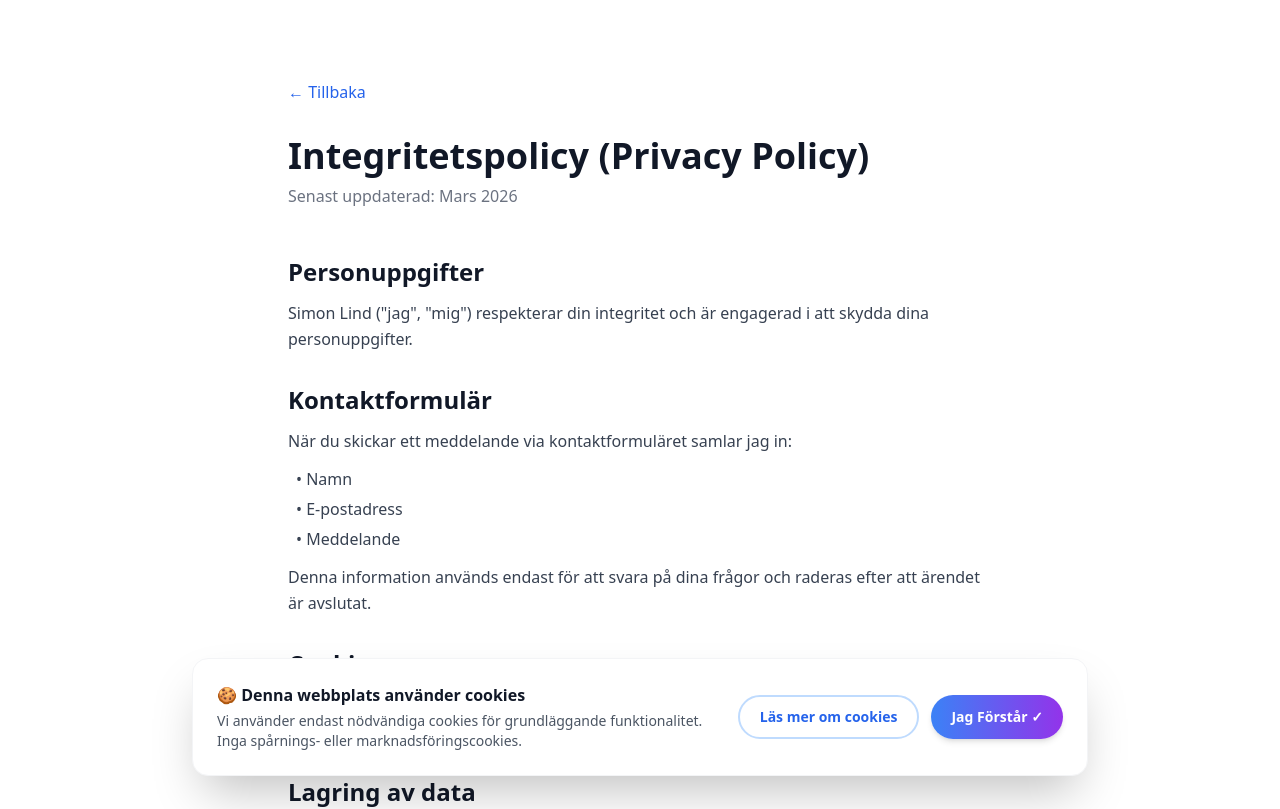
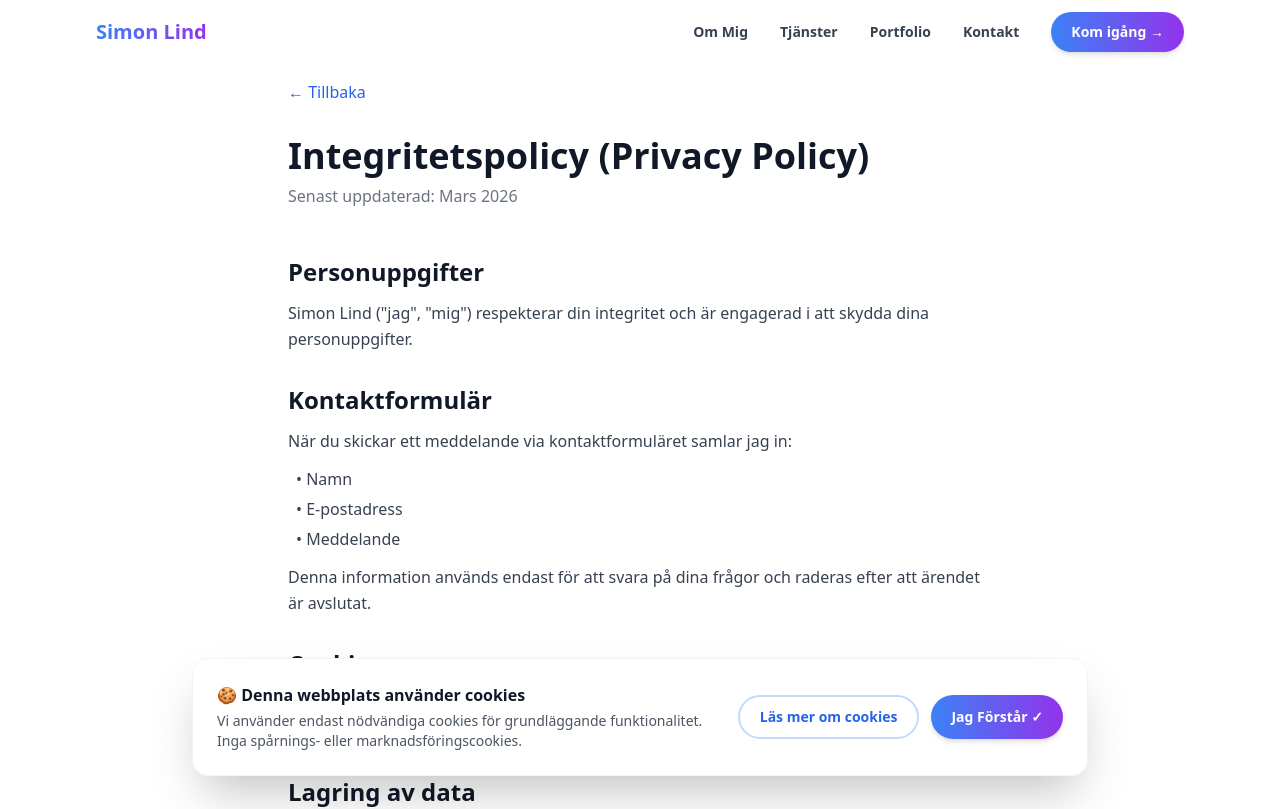
Before and after one commit to bellemartineebusiness/SimonLind, a Next.js app: page /privacy in a window 1280 px wide. Shown: the top 809 px of the page. Built offline with nearby package versions, Linux system fonts and the light colour scheme.

Commit message:
Add Navbar, fix animation delays, scroll-padding for Simon Lind portfolio
Co-authored-by: bellemartineebusiness <237834603+bellemartineebusiness@users.noreply.github.com>

```diff
--- a/app/globals.css
+++ b/app/globals.css
@@ -4,6 +4,7 @@
 
 html {
   scroll-behavior: smooth;
+  scroll-padding-top: 4rem;
 }
 
 @layer base {
@@ -12,3 +13,12 @@ html {
     font-family: 'Inter', ui-sans-serif, system-ui, -apple-system, BlinkMacSystemFont, 'Segoe UI', Roboto, 'Helvetica Neue', Arial, sans-serif;
   }
 }
+
+@layer utilities {
+  .animation-delay-2000 {
+    animation-delay: 2s;
+  }
+  .animation-delay-4000 {
+    animation-delay: 4s;
+  }
+}
--- a/app/layout.tsx
+++ b/app/layout.tsx
@@ -1,6 +1,7 @@
 import type { Metadata } from 'next'
 import './globals.css'
 import CookieBanner from '@/components/CookieBanner'
+import Navbar from '@/components/Navbar'
 
 export const metadata: Metadata = {
   title: 'Simon Lind - Webbutvecklare | Moderna Hemsidor',
@@ -21,6 +22,7 @@ export default function RootLayout({
   return (
     <html lang="sv">
       <body className="font-sans">
+        <Navbar />
         {children}
         <CookieBanner />
       </body>
--- a/components/Hero.tsx
+++ b/components/Hero.tsx
@@ -1,6 +1,6 @@
 export default function Hero() {
   return (
-    <section className="min-h-screen flex items-center justify-center relative overflow-hidden bg-gradient-to-br from-blue-50 via-white to-purple-50">
+    <section className="min-h-screen flex items-center justify-center relative overflow-hidden bg-gradient-to-br from-blue-50 via-white to-purple-50 pt-16">
       {/* Background decoration */}
       <div className="absolute inset-0 overflow-hidden pointer-events-none">
         <div className="absolute -top-40 -right-40 w-80 h-80 bg-blue-200 rounded-full mix-blend-multiply filter blur-xl opacity-70 animate-blob"></div>
--- /dev/null
+++ b/components/Navbar.tsx
@@ -0,0 +1,126 @@
+'use client'
+
+import { useState, useEffect } from 'react'
+
+const navLinks = [
+  { href: '#om-mig', label: 'Om Mig' },
+  { href: '#tjänster', label: 'Tjänster' },
+  { href: '#portfolio', label: 'Portfolio' },
+  { href: '#kontakt', label: 'Kontakt' },
+]
+
+export default function Navbar() {
+  const [menuOpen, setMenuOpen] = useState(false)
+  const [scrolled, setScrolled] = useState(false)
+
+  useEffect(() => {
+    let rafId: number
+    function handleScroll() {
+      cancelAnimationFrame(rafId)
+      rafId = requestAnimationFrame(() => {
+        setScrolled(window.scrollY > 20)
+      })
+    }
+    window.addEventListener('scroll', handleScroll, { passive: true })
+    return () => {
+      window.removeEventListener('scroll', handleScroll)
+      cancelAnimationFrame(rafId)
+    }
+  }, [])
+
+  function handleNavClick() {
+    setMenuOpen(false)
+  }
+
+  return (
+    <header
+      className={`fixed top-0 left-0 right-0 z-40 transition-all duration-300 ${
+        scrolled
+          ? 'bg-white/90 backdrop-blur-md shadow-md'
+          : 'bg-transparent'
+      }`}
+    >
+      <div className="max-w-6xl mx-auto px-4 sm:px-6 lg:px-8">
+        <div className="flex items-center justify-between h-16">
+          {/* Logo */}
+          <a
+            href="#"
+            className="text-xl font-bold bg-gradient-to-r from-blue-500 to-purple-600 bg-clip-text text-transparent focus:outline-none focus:ring-2 focus:ring-blue-500 rounded"
+            aria-label="Simon Lind – till toppen"
+            onClick={handleNavClick}
+          >
+            Simon Lind
+          </a>
+
+          {/* Desktop nav */}
+          <nav className="hidden md:flex items-center gap-8" aria-label="Huvudnavigation">
+            {navLinks.map((link) => (
+              <a
+                key={link.href}
+                href={link.href}
+                className="text-sm font-semibold text-gray-700 hover:text-blue-600 transition-colors duration-200 focus:outline-none focus:ring-2 focus:ring-blue-500 rounded"
+              >
+                {link.label}
+              </a>
+            ))}
+            <a
+              href="#kontakt"
+              className="inline-flex items-center justify-center px-5 py-2 text-sm font-semibold text-white bg-gradient-to-r from-blue-500 to-purple-600 rounded-full shadow-md hover:shadow-lg hover:scale-105 transition-all duration-300 min-h-[40px] focus:outline-none focus:ring-2 focus:ring-purple-500"
+              aria-label="Kom igång – scrolla till kontakt"
+            >
+              Kom igång →
+            </a>
+          </nav>
+
+          {/* Mobile hamburger */}
+          <button
+            className="md:hidden inline-flex items-center justify-center w-10 h-10 rounded-lg text-gray-700 hover:bg-gray-100 transition-colors duration-200 focus:outline-none focus:ring-2 focus:ring-blue-500"
+            onClick={() => setMenuOpen((prev) => !prev)}
+            aria-expanded={menuOpen}
+            aria-controls="mobile-menu"
+            aria-label={menuOpen ? 'Stäng meny' : 'Öppna meny'}
+          >
+            {menuOpen ? (
+              <svg className="w-6 h-6" fill="none" stroke="currentColor" viewBox="0 0 24 24" aria-hidden="true">
+                <path strokeLinecap="round" strokeLinejoin="round" strokeWidth={2} d="M6 18L18 6M6 6l12 12" />
+              </svg>
+            ) : (
+              <svg className="w-6 h-6" fill="none" stroke="currentColor" viewBox="0 0 24 24" aria-hidden="true">
+                <path strokeLinecap="round" strokeLinejoin="round" strokeWidth={2} d="M4 6h16M4 12h16M4 18h16" />
+              </svg>
+            )}
+          </button>
+        </div>
+      </div>
+
+      {/* Mobile menu */}
+      {menuOpen && (
+        <div
+          id="mobile-menu"
+          className="md:hidden bg-white/95 backdrop-blur-md border-t border-gray-100 shadow-lg"
+        >
+          <nav className="flex flex-col px-4 py-4 gap-1" aria-label="Mobilnavigation">
+            {navLinks.map((link) => (
+              <a
+                key={link.href}
+                href={link.href}
+                onClick={handleNavClick}
+                className="px-4 py-3 text-base font-semibold text-gray-700 hover:text-blue-600 hover:bg-blue-50 rounded-xl transition-all duration-200 focus:outline-none focus:ring-2 focus:ring-blue-500"
+              >
+                {link.label}
+              </a>
+            ))}
+            <a
+              href="#kontakt"
+              onClick={handleNavClick}
+              className="mt-2 inline-flex items-center justify-center px-5 py-3 text-base font-semibold text-white bg-gradient-to-r from-blue-500 to-purple-600 rounded-full shadow-md hover:shadow-lg transition-all duration-300 min-h-[44px] focus:outline-none focus:ring-2 focus:ring-purple-500"
+              aria-label="Kom igång – scrolla till kontakt"
+            >
+              Kom igång →
+            </a>
+          </nav>
+        </div>
+      )}
+    </header>
+  )
+}
```
